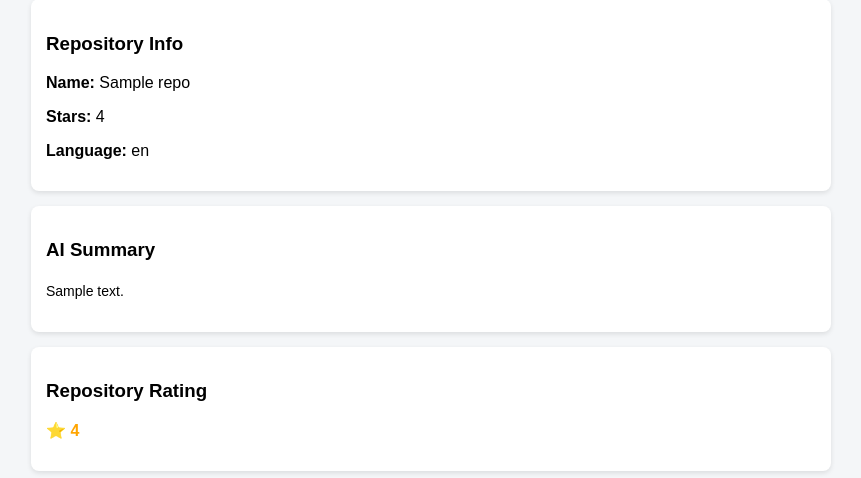
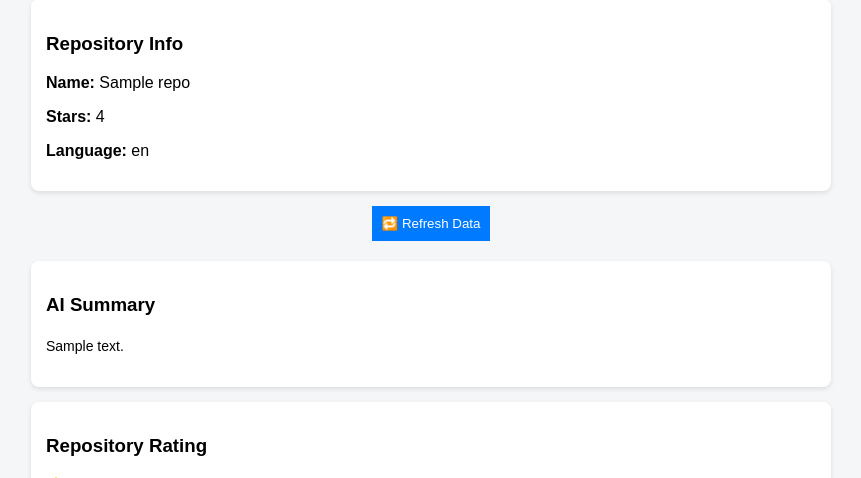
Before and after one commit to shridhartapakire/codebase-intel, a Django app: template core/templates/index.html in a window 1280 px wide. Shown: the part 287-765 px from the top of the page, without its empty margins (209-1070 px from the left). Run offline with Django 5.2, Linux system fonts and the light colour scheme; tables that the repository leaves empty hold one stand-in row (values such as "Sample post"); the template is opened without the code that fills it: values that come from a table or form of the project are taken from there, most other values are stand-ins (such as "Sample title", 1, 10 or a date in 2020).

Commit message:
feat: add manual refresh button to force update repository data

```diff
--- a/core/templates/index.html
+++ b/core/templates/index.html
@@ -92,6 +92,14 @@
         </div>
         {% endif %}
 
+        {% if repo %}
+        <form method="GET" style="text-align:center; margin-bottom: 20px;">
+            <input type="hidden" name="repo_url" value="{{ request.GET.repo_url }}">
+            <input type="hidden" name="refresh" value="true">
+            <button type="submit">🔁 Refresh Data</button>
+        </form>
+        {% endif %}
+
         {% if summary %}
         <div class="card">
             <h3>AI Summary</h3>
--- a/core/views.py
+++ b/core/views.py
@@ -7,6 +7,7 @@ from core.models import RepositoryAnalysis
 
 def home(request):
 
+    refresh = request.GET.get("refresh")
     repo_url = request.GET.get("repo_url")
 
     if request.method == "POST" or repo_url:
@@ -26,7 +27,7 @@ def home(request):
                 if time_diff < timedelta(hours=1):
                     is_fresh = True
 
-            if existing and is_fresh:
+            if existing and is_fresh and refresh != "true":
                 # ✅ Load from DB (FAST)
                 data = {
                     "repo": {
```
